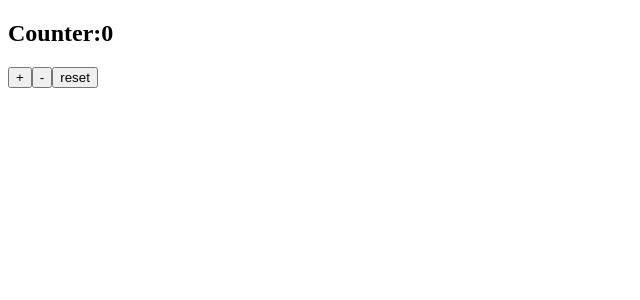
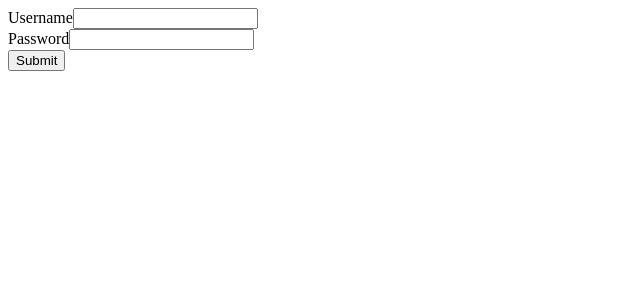
Before and after one commit to Antoniolabbate/COURSE-REACT, a React (Create React App) app in the folder exercise-1/: page / in a window 1280 px wide. Shown: the top 300 px of the page, without its empty margins (0-640 px from the left). Built offline with nearby package versions, Linux system fonts and the light colour scheme.

Commit message:
exercise 39

```diff
--- a/exercise-1/src/App.js
+++ b/exercise-1/src/App.js
@@ -1,6 +1,7 @@
 // import GithubUserList from "./GithubUserList";
 import React from "react";
-import Counter from "./Counter";
+import LoginForm from "./LoginForm";
+// import Counter from "./Counter";
 // import ClickCounter from "./ClickCounter";
 
 
@@ -11,7 +12,8 @@
 
   return (
     <div>
-      <Counter/>
+      <LoginForm/>
+      {/* <Counter/> */}
       {/* <GithubUserList/> */}
       {/* <ClickCounter onCounterChange={handleCounterChange} /> */}
     </div>
--- /dev/null
+++ b/exercise-1/src/LoginForm.jsx
@@ -0,0 +1,28 @@
+import React from "react";
+import useFormInput from "./UseFormInput";
+
+function LoginForm(){
+    const usernameInput = useFormInput("")
+    const passwordInput = useFormInput("")
+
+    const handleSubmit = (event) => {
+        event.preventDefault();
+        console.log("Username:", usernameInput.value)
+        console.log("Password:", passwordInput.value)
+    }
+    return(
+    <form onSubmit={handleSubmit}>
+        <div>
+            <label>Username</label>
+            <input type="text" {...usernameInput} />
+        </div>
+        <div>
+            <label>Password</label>
+            <input type="password" {...passwordInput}/>
+        </div>
+        <button type="submit">Submit</button>
+    </form>
+    )
+
+}
+export default LoginForm;
--- /dev/null
+++ b/exercise-1/src/UseFormInput.jsx
@@ -0,0 +1,14 @@
+import { useState } from "react";
+
+function useFormInput(initialValue = ""){
+    const[value, setValue] = useState(initialValue);
+
+    const handleChange = (event) => {
+        setValue(event.target.value);
+    }
+    return{
+        value,
+        onchange: handleChange
+    }
+}
+export default useFormInput;
```
